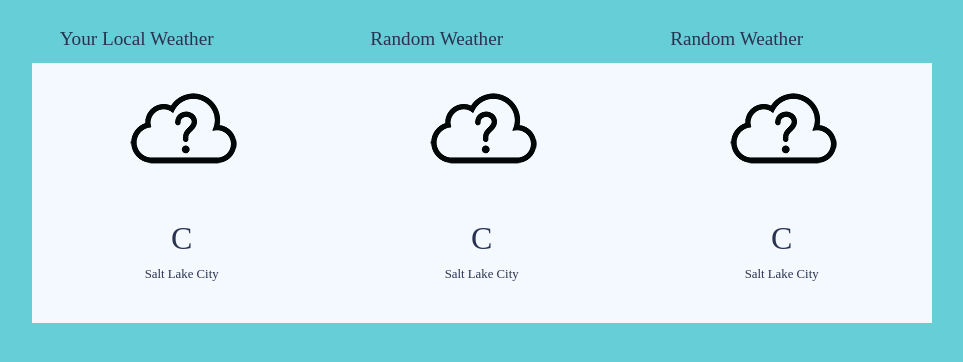
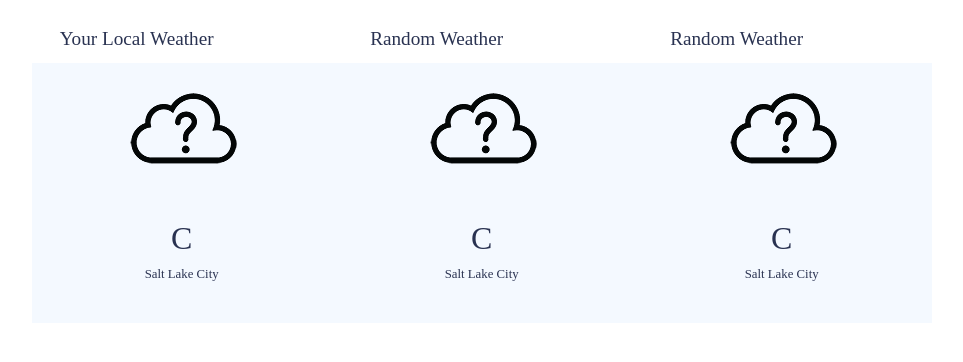
Before and after one commit to Brsn/WeatherApp, a PHP site: page /index.html in a window 1280 px wide. Shown: the top 362 px of the page, without its empty margins (34-997 px from the left). Run offline with PHP 8.4, Linux system fonts and the light colour scheme.

Commit message:
Update style.css

```diff
--- a/style.css
+++ b/style.css
@@ -3,7 +3,7 @@
 }
 
 body{
-    background-color: #66CED6;
+    background-color: white;
 }
 .container-1{
     display:flex;
```
